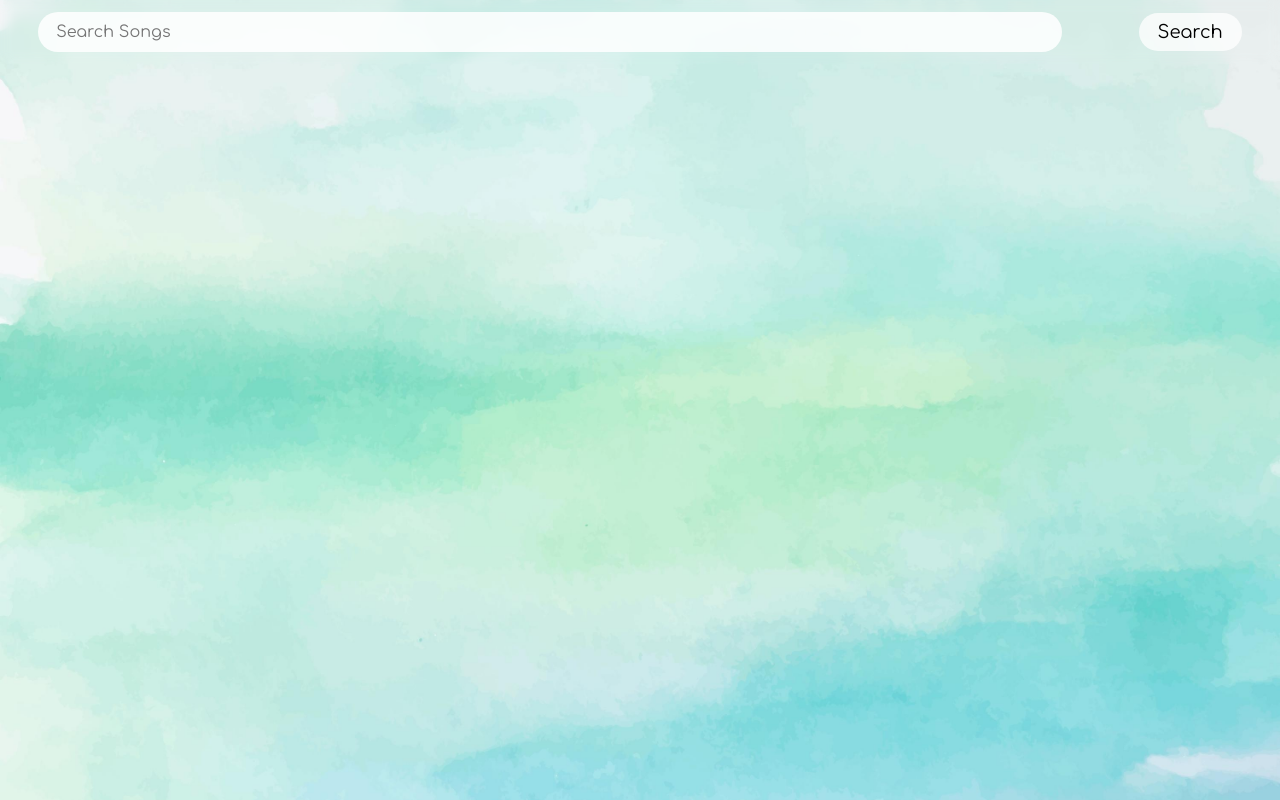
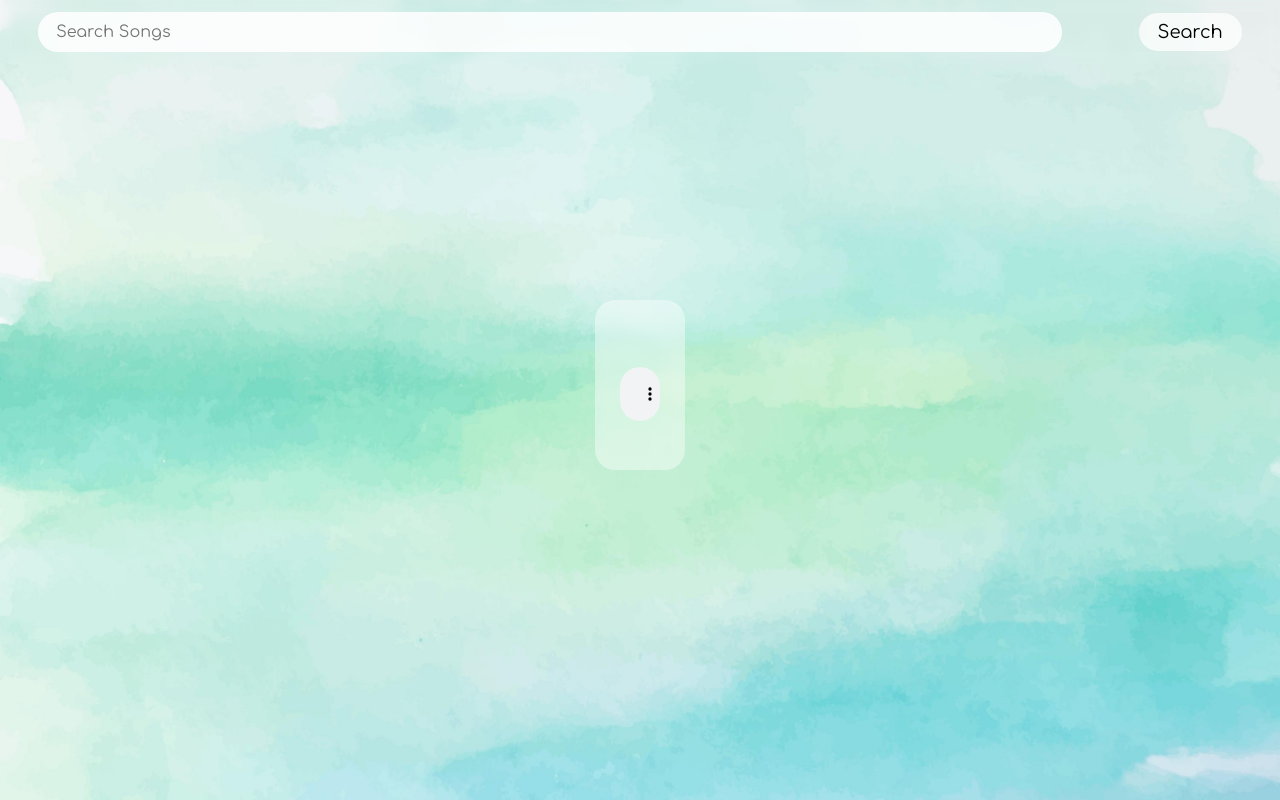
Before and after one commit to MrBitterpine/PirateIsland, a PHP site: page /music.html in a window 1280 px wide. Run offline with PHP 8.4, Linux system fonts and the light colour scheme.

Commit message:
Better Styles

```diff
--- a/music.html
+++ b/music.html
@@ -25,16 +25,16 @@
             <table id="recommended" class="result"></table>
             <table id="result" class="result"></table>
         </div>
-    </div>
-    <div id="playerdiv">
+        <div id="playerdiv">
         <div id="player">
             <img id="thumb" src="">
             <div>
                 <h4 id="heading"></h4><audio id="audio" src="" controls autoplay></audio>
             </div>
         </div>
-        </audio>
     </div>
+    </div>
+
     <script>
         const table = document.getElementById("result");
         const input = document.getElementById("search");
--- a/styles/table.css
+++ b/styles/table.css
@@ -15,50 +15,6 @@
 
 #audio {
     width: 100%;
-}
-
-#player {
-    display: flex;
-    justify-content: center;
-    align-items: center;
-    box-shadow: 0px 0px 55px 12px rgb(0 0 0);
-    background-repeat: no-repeat;
-    background-size: cover;
-    background-image: url("../images/whitewall.jpg");
-    object-fit: cover;
-    height: fit-content;
-    width: 95%;
-    background-color: ghostwhite;
-    position: fixed;
-    bottom: 0;
-    border-radius: 20px 20px 0 0;
-    flex-wrap: nowrap;
-    padding: 15px;
-}
-
-#player div {
-    text-align: center;
-    padding: 20px;
-    height: 100%;
-    width: 100%;
-    display: inline-block;
-}
-
-#playerdiv {
-    width: 100%;
-    display: none;
-    justify-content: center;
-    align-items: center;
-}
-
-#thumb {
-    display: inline-block;
-    border-radius: 10px;
-}
-
-#thumbnail {
-    width: 376px;
-    border-radius: 20px;
 }
 
 .result {
@@ -141,10 +97,55 @@ input[type=text] {
 }
 
 .tablepadding {
+    overflow: hidden;/* height: 100%; */width: 100%;/* padding-left: 10px; */
     display: flex;
+    justify-content: space-evenly;
+    align-items: flex-start;
+}
+
+
+#playerdiv {
+    height: 80vh;display: flex;
+    align-items: center;
+
     justify-content: center;
-    align-items: center;
-    width: 100%
+
+    /* width: 30%; */
+    /* height: 100%; */
+    padding: 11px;
+
+}
+
+#player {
+    background-image: unset;
+    display: flex;
+    background-color: #ffffff6b;
+    flex-direction: column;
+    justify-content: space-around;backdrop-filter: blur(6px);
+    align-items: center;padding: 25px;
+    box-shadow: none;
+    border-radius: 20px;
+    width: 100%;
+    height: fit-content;
+}
+
+
+#player div {
+    text-align: center;
+    padding: 20px;
+    height: 100%;
+    width: 100%;
+    display: inline-block;
+}
+
+#thumb {
+    display: inline-block;
+    border-radius: 10px;
+}
+
+#thumbnail {
+    width: 376px;
+    border-radius: 20px;
 }
 
 a:link,
@@ -394,3 +439,31 @@ li.movie>div.movie div.movie_year {
         filter: brightness(0.7);
     }
 }
+
+body {height: 100vh;max-height: 100vh;}
+
+
+::-webkit-scrollbar {
+  width: 10px;
+}
+
+/* Track */
+::-webkit-scrollbar-track {
+  background: #ffffff00;
+    backdrop-filter:blur(6px);
+}
+
+/* Handle */
+::-webkit-scrollbar-thumb {
+  background: #ffffffa3;
+    backdrop-filter:blur(6px);
+    border-radius: 6px;
+}
+
+/* Handle on hover */
+::-webkit-scrollbar-thumb:hover {
+  background: #ffffffdb;
+    backdrop-filter:blur(6px);
+
+}
+</style>
```
Also changed, not shown: other parts of styles/table.css (+45 -1 lines).
